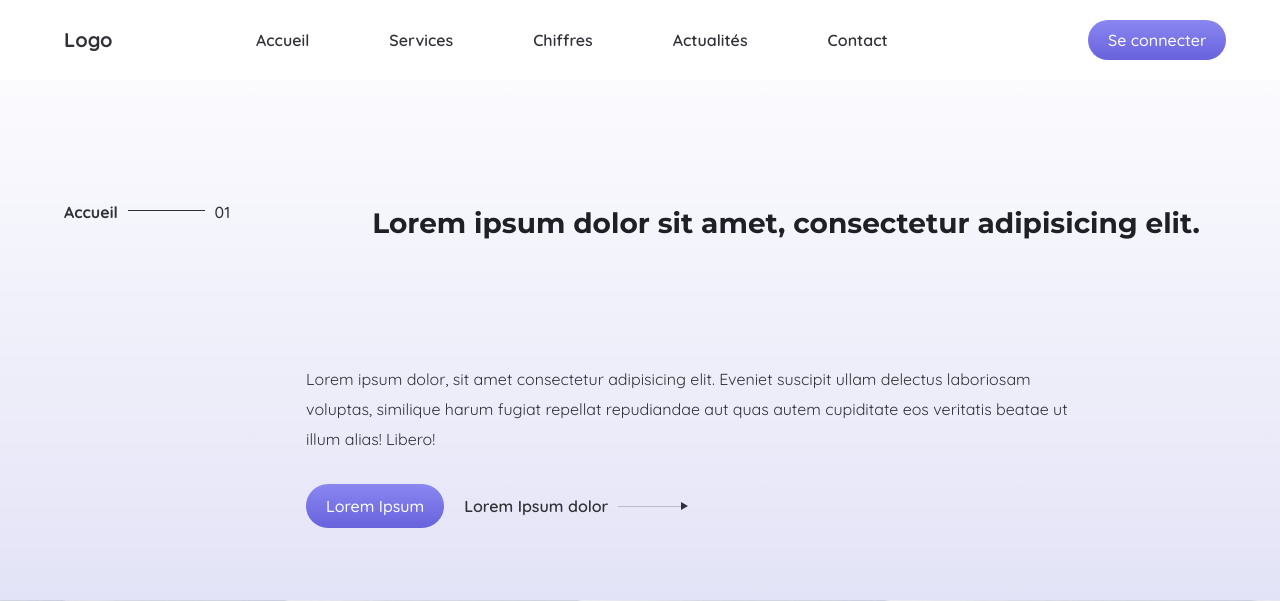
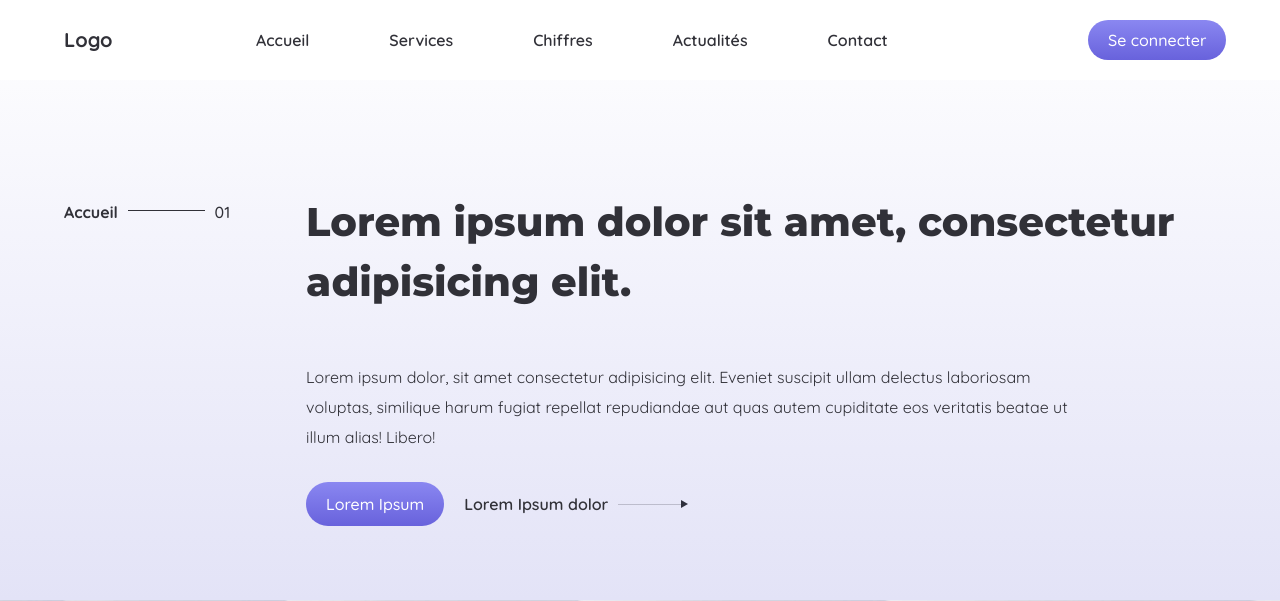
Before and after one commit to Weylland/projet-final, a PHP site: page /page/front-page.php in a window 1280 px wide. Shown: the top 601 px of the page. Run offline with PHP 8.4, Linux system fonts and the light colour scheme; style sheets or scripts are compiled from the project's sources.

Commit message:
Modification des titres
Mondification du style des h4

```diff
--- a/asset/css/front-page.css
+++ b/asset/css/front-page.css
@@ -41,10 +41,12 @@ body {
 
 }
 
-h1 {
+
+h4 {
     font-family: 'Montserrat', sans-serif;
     font-size: 40px;
     margin-bottom: 50px;
+    font-weight: 800;
 }
 
 /* title */
--- a/page/front-page.php
+++ b/page/front-page.php
@@ -48,7 +48,7 @@ include 'include/header.php';
                 <p>01</p>
             </div>
             <div class="content_header f3">
-                <h1>Lorem ipsum dolor sit amet, consectetur adipisicing elit.</h1>
+                <h4>Lorem ipsum dolor sit amet, consectetur adipisicing elit.</h4>
                 <p>Lorem ipsum dolor, sit amet consectetur adipisicing elit. Eveniet suscipit ullam delectus laboriosam voluptas, similique harum fugiat repellat repudiandae aut quas autem cupiditate eos veritatis beatae ut illum alias! Libero!</p>
                 <div class="link_header">
                     <a href="" class="btn">Lorem Ipsum</a>
```
